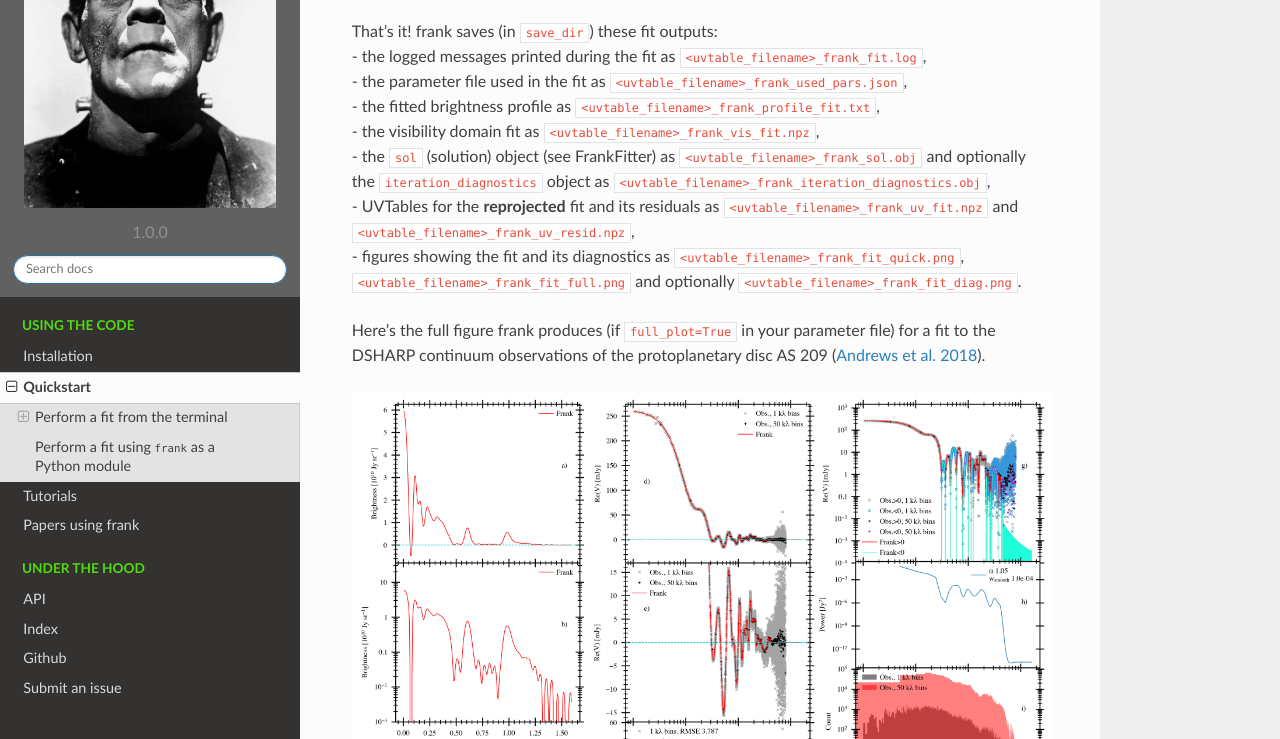
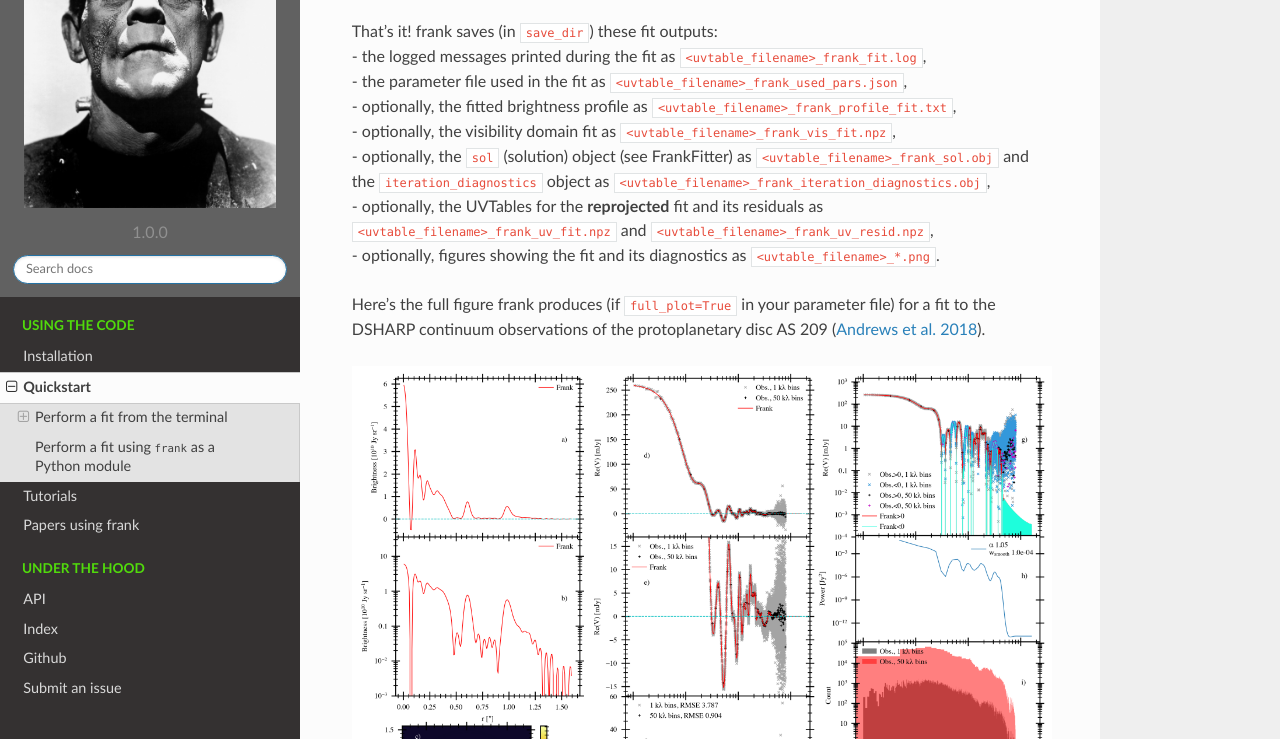
Before and after one commit to discsim/frank, a Sphinx documentation site: the page built from docs/quickstart.rst, in a window 1280 px wide and 900 px high, scrolled down 1093 px, cut to the strip 161-900 px from the top of the window. Built offline with Sphinx 7.4.7 and the Read the Docs theme 2.0.0, drawn with Linux system fonts in a browser that asks for light colours; formulas are drawn with MathJax 3.

Commit message:
update descriptions of frank outputs in quickstart.rst

```diff
--- a/docs/quickstart.rst
+++ b/docs/quickstart.rst
@@ -57,11 +57,11 @@ which returns
 That's it! frank saves (in `save_dir`) these fit outputs: |br|
 - the logged messages printed during the fit as `<uvtable_filename>_frank_fit.log`, |br|
 - the parameter file used in the fit as `<uvtable_filename>_frank_used_pars.json`, |br|
-- the fitted brightness profile as `<uvtable_filename>_frank_profile_fit.txt`, |br|
-- the visibility domain fit as `<uvtable_filename>_frank_vis_fit.npz`, |br|
-- the `sol` (solution) object (see `FrankFitter <py_API.rst#frank.radial_fitters.FrankFitter>`_) as `<uvtable_filename>_frank_sol.obj` and optionally the `iteration_diagnostics` object as `<uvtable_filename>_frank_iteration_diagnostics.obj`, |br|
-- UVTables for the **reprojected** fit and its residuals as `<uvtable_filename>_frank_uv_fit.npz` and `<uvtable_filename>_frank_uv_resid.npz`, |br|
-- figures showing the fit and its diagnostics as `<uvtable_filename>_frank_fit_quick.png`, `<uvtable_filename>_frank_fit_full.png` and optionally `<uvtable_filename>_frank_fit_diag.png`.
+- optionally, the fitted brightness profile as `<uvtable_filename>_frank_profile_fit.txt`, |br|
+- optionally, the visibility domain fit as `<uvtable_filename>_frank_vis_fit.npz`, |br|
+- optionally, the `sol` (solution) object (see `FrankFitter <py_API.rst#frank.radial_fitters.FrankFitter>`_) as `<uvtable_filename>_frank_sol.obj` and the `iteration_diagnostics` object as `<uvtable_filename>_frank_iteration_diagnostics.obj`, |br|
+- optionally, the UVTables for the **reprojected** fit and its residuals as `<uvtable_filename>_frank_uv_fit.npz` and `<uvtable_filename>_frank_uv_resid.npz`, |br|
+- optionally, figures showing the fit and its diagnostics as `<uvtable_filename>_*.png`.
 
 Here's the full figure frank produces (if `full_plot=True` in your parameter file) for a fit to the DSHARP continuum observations of the protoplanetary disc
 AS 209 (`Andrews et al. 2018 <https://ui.adsabs.harvard.edu/abs/2018ApJ...869L..41A/abstract>`_).
```
